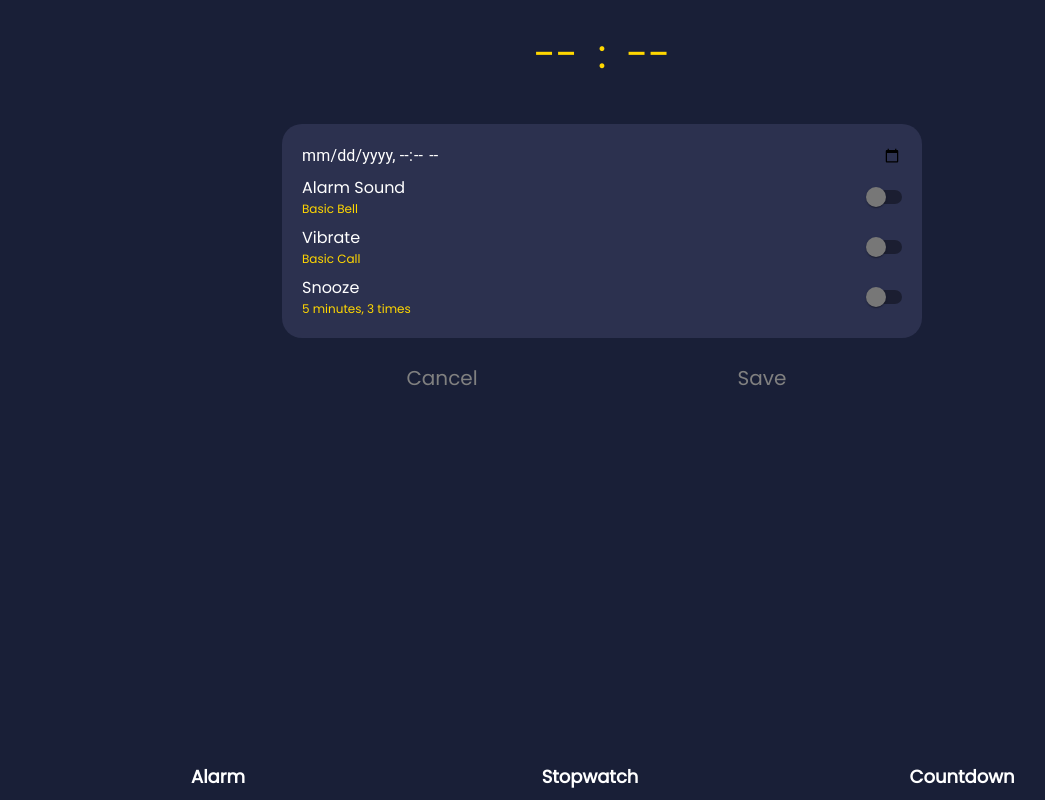
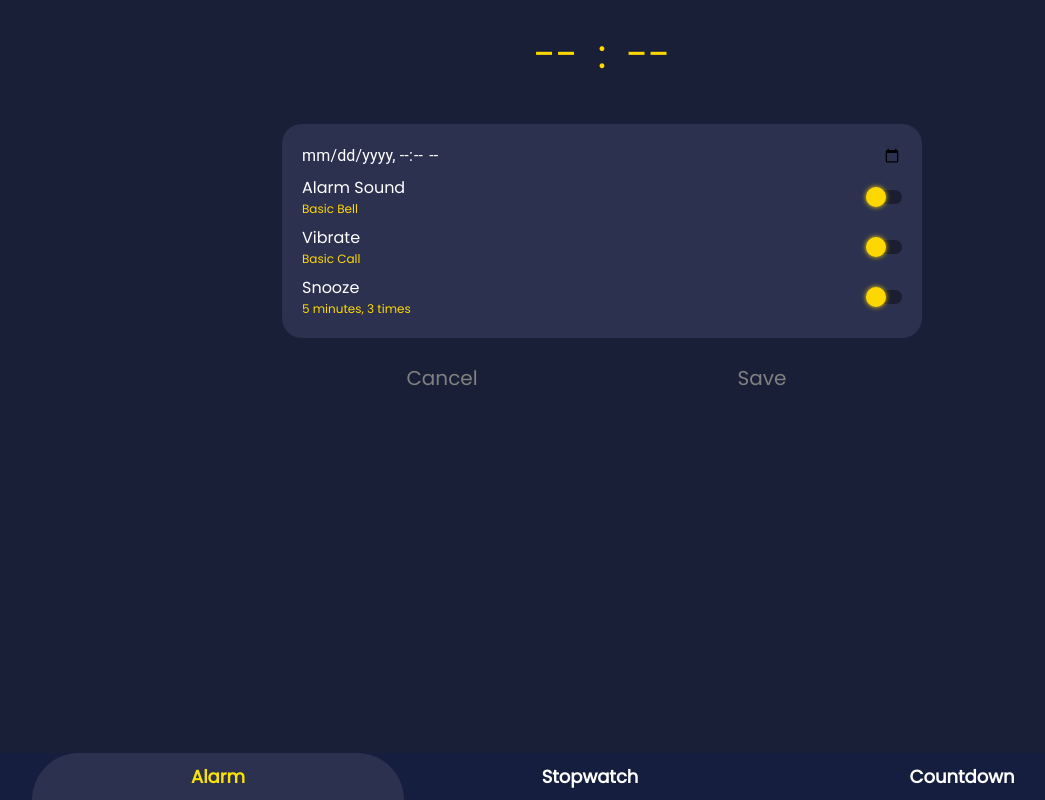
Before and after one commit to 404NotFoundedTeam/Alarm, a React (Create React App) app: page /setAlarm in a window 1280 px wide. Shown: the whole page, without its empty margins (38-1083 px from the left). Built offline with nearby package versions, Linux system fonts and the light colour scheme.

Commit message:
designni to'grilandi

```diff
--- a/src/Pages/Alarm/AlarmWrapper.js
+++ b/src/Pages/Alarm/AlarmWrapper.js
@@ -5,6 +5,7 @@ const AlarmWrapper = styled.div`
 .mainAlarms{
   display: flex;
   flex-direction: column;
+  height: 100vh;
 }
   .alarm-header {
     width: 100%;
@@ -44,8 +45,14 @@ const AlarmWrapper = styled.div`
       color: #FBE206;
     }
   }
+  .alarms::-webkit-scrollbar {
+    display: none;
+  }
   .alarms{
     width: 100%;
+    height: 100%;
+    flex: 1;
+    overflow: auto;
     li{
       display: flex;
       justify-content: space-between;
--- a/src/Pages/Alarm/index.js
+++ b/src/Pages/Alarm/index.js
@@ -63,8 +63,8 @@ const Alarm = () => {
 	return (
 		<AlarmWrapper>
 			<div className="row justify-content-center w-100" >
-				<div className="col-md-6 col-lg-5 col-xxl-4 px-3 py-3 mainAlarms">
-					<div className="alarm-header w-100 text-center py-5">
+				<div className="col-md-6 col-lg-5 col-xxl-4 px-3 mainAlarms">
+					<div className="alarm-header w-100 text-center pt-3">
 						<p className="title">Upcoming alarm</p>
 						<h2 className={"upcoming-time"}>6 hours 45 minutes</h2>
 {/*<<<<<<< HEAD*/}
--- a/src/Pages/Footer/FooterWrapper.js
+++ b/src/Pages/Footer/FooterWrapper.js
@@ -3,6 +3,12 @@ import styled from 'styled-components'
 
 const FooterWrapper = styled.div`
   width: 100%;
+  position: absolute;
+  backdrop-filter: blur(0px) saturate(180%);
+    -webkit-backdrop-filter: blur(0px) saturate(180%);
+    background-color: rgba(25, 31, 55, 0.5);
+    border-radius: 12px;
+  bottom: 0;
   .col-4{
     padding: 10px 20px;
     border-radius: 50px 50px 0 0;
--- a/src/Pages/Footer/index.js
+++ b/src/Pages/Footer/index.js
@@ -4,9 +4,11 @@ import React, { useState } from 'react';
 
 
 const Footer = () => {
-	const [active, setActive] = useState();
+	let [active, setActive] = useState();
+
 	let lastActive = (e) => {
-		if (active) active.classList.remove('active');
+		if(active) active.classList.remove('active');
+		else document.querySelector('.active').classList.remove('active');
 		e.target.parentElement.classList.add('active');
 		setActive(e.target.parentElement);
 	}
@@ -14,7 +16,7 @@ const Footer = () => {
 		<FooterWrapper>
 			<div className="container">
 				<div className="row w-100 text-center">
-					<div className="col-4">
+					<div className="col-4 active" id="home">
 						<Link to={"/"} onClick={(e)=> {lastActive(e)}}>Alarm</Link>
 					</div>
 					<div className="col-4">
--- a/src/Pages/SetAlarm/SetAlarmWrapper.js
+++ b/src/Pages/SetAlarm/SetAlarmWrapper.js
@@ -48,7 +48,8 @@ const SetAlarmWrapper = styled.section`
   }
 
   .css-jsexje-MuiSwitch-thumb {
-    background-color: #777777;
+    background-color: gold;
+    box-shadow: 0 0 5px gold;
   }
 
   .MuiSwitch-input:checked .css-jsexje-MuiSwitch-thumb {
--- a/src/data/alarms.js
+++ b/src/data/alarms.js
@@ -1,7 +1,5 @@
 const dataAlarms = [
-  {hour: '23',
-	  minutes: "23",
-  }
+
 ]
 
 export default dataAlarms;
```
Also changed, not shown: 2 other files (tests, documents, lock files or other folders).
